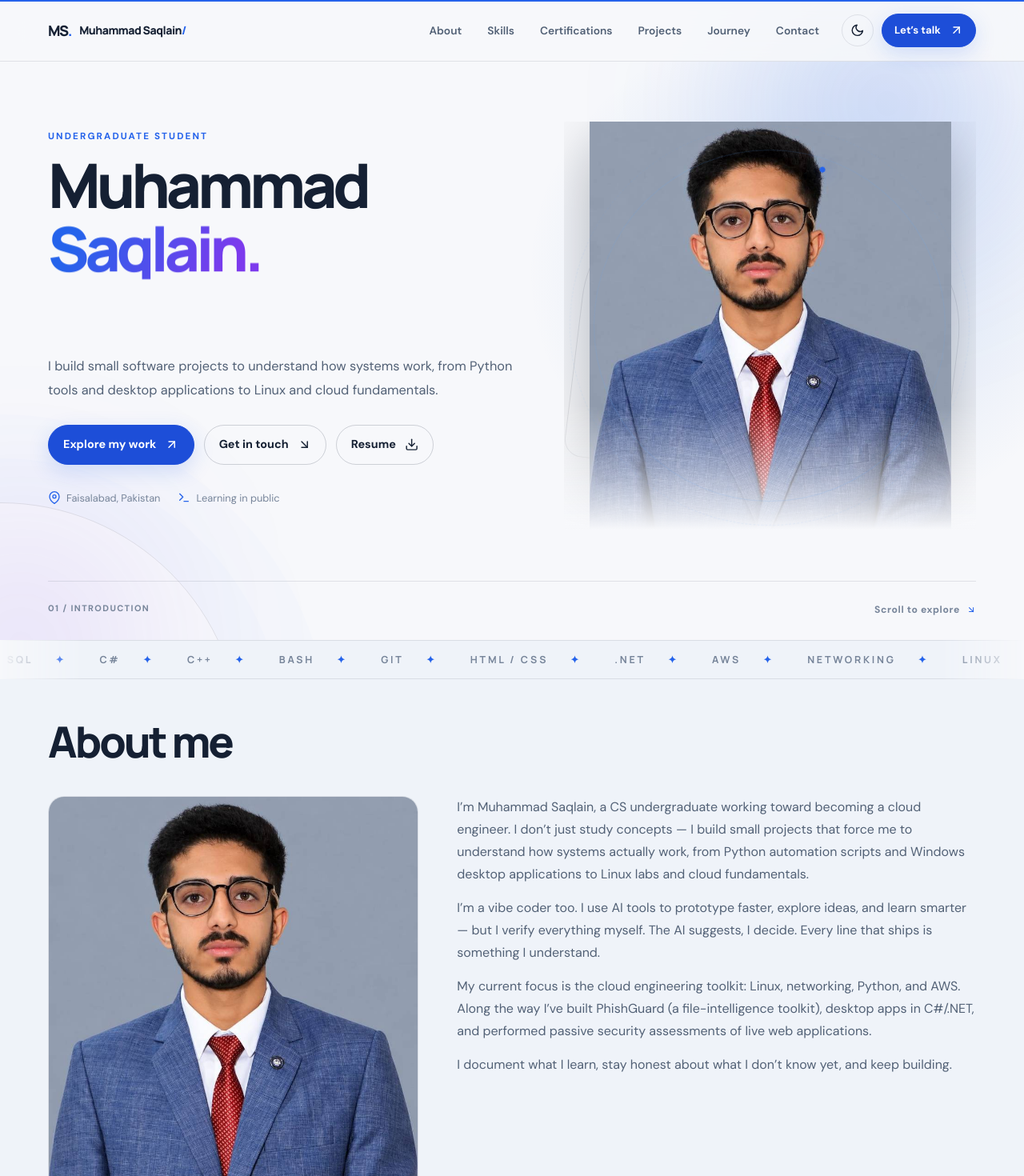
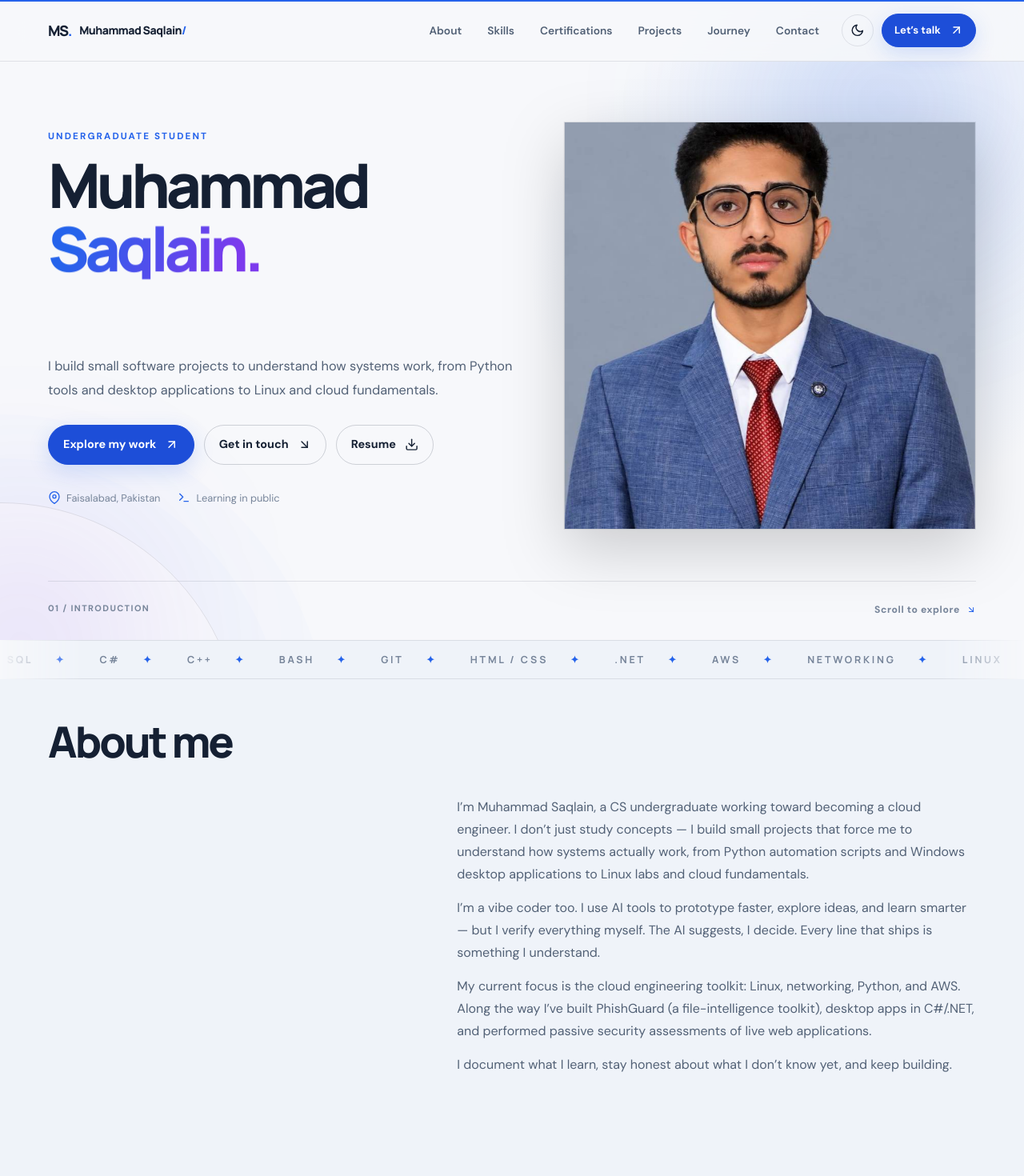
Before and after one commit to muhammadsaqlain-tech/saqlain-portfolio, a React (Vite) app: page / in a window 1280 px wide. Shown: the top 1470 px of the page at 80% size. Built offline with nearby package versions, Linux system fonts and the light colour scheme.

Commit message:
Single shared portrait traveling from Hero to About on scroll

```diff
--- a/src/App.tsx
+++ b/src/App.tsx
@@ -1,4 +1,4 @@
-import { useEffect } from "react";
+import { useEffect, useRef } from "react";
 import { motion, useReducedMotion, useScroll, useSpring } from "motion/react";
 import Navbar from "./components/Navbar";
 import Hero from "./components/Hero";
@@ -10,9 +10,12 @@ import Projects from "./components/Projects";
 import Journey from "./components/Journey";
 import Contact from "./components/Contact";
 import Footer from "./components/Footer";
+import SharedPortrait from "./components/SharedPortrait";
 
 export default function App() {
   const reduceMotion = useReducedMotion();
+  const heroPortraitRef = useRef<HTMLDivElement | null>(null);
+  const aboutPortraitRef = useRef<HTMLDivElement | null>(null);
   const { scrollYProgress } = useScroll();
   const progress = useSpring(scrollYProgress, { stiffness: 120, damping: 28, restDelta: 0.001 });
   useEffect(() => {
@@ -42,9 +45,9 @@ export default function App() {
       <a className="skip-link" href="#main-content">Skip to content</a>
       <Navbar />
       <main id="main-content">
-        <Hero />
+        <Hero portraitRef={heroPortraitRef} />
         <Marquee />
-        <About />
+        <About portraitRef={aboutPortraitRef} />
         <Skills />
         <Certifications />
         <Projects />
@@ -52,6 +55,7 @@ export default function App() {
         <Contact />
       </main>
       <Footer />
+      <SharedPortrait heroRef={heroPortraitRef} aboutRef={aboutPortraitRef} />
       {!reduceMotion && <motion.div className="scroll-progress" aria-hidden="true" style={{ scaleX: progress }} />}
     </>
   );
--- a/src/components/About.tsx
+++ b/src/components/About.tsx
@@ -1,8 +1,7 @@
 import { motion } from "motion/react";
 import SectionHeading from "./SectionHeading";
-import portrait from "../assets/saqlain-original.jpg";
 
-export default function About() {
+export default function About({ portraitRef }: { portraitRef: React.RefObject<HTMLDivElement | null> }) {
   return (
     <section className="section-shell section-light" id="about">
       <div className="wrap">
@@ -15,7 +14,7 @@ export default function About() {
             viewport={{ once: true, amount: 0.3 }}
             transition={{ duration: 0.7, ease: [0.22, 1, 0.36, 1] }}
           >
-            <img src={portrait} alt="Portrait of Muhammad Saqlain" loading="lazy" />
+            <div ref={portraitRef} className="about-placeholder" aria-hidden="true" />
           </motion.div>
           <motion.div
             className="about-text"
--- a/src/components/Hero.tsx
+++ b/src/components/Hero.tsx
@@ -8,7 +8,7 @@ import Magnetic from "./Magnetic";
 // Easing that feels hand-tuned: fast start, soft landing.
 const EASE = [0.2, 0.7, 0.2, 1] as const;
 
-export default function Hero() {
+export default function Hero({ portraitRef }: { portraitRef: React.RefObject<HTMLDivElement | null> }) {
   const reduce = useReducedMotion();
   const sectionRef = useRef<HTMLElement>(null);
   // Gentle parallax: the portrait drifts slightly slower than the scroll.
@@ -83,7 +83,11 @@ export default function Hero() {
           <div className="portrait-grid" aria-hidden="true" />
           {/* Portrait: plain frame with a single entrance animation (no looping float — keeps it calm) */}
           <div className="portrait-frame">
-            <img src={portrait} alt="Portrait of Muhammad Saqlain" fetchPriority="high" />
+            {reduce ? (
+              <img src={portrait} alt="Portrait of Muhammad Saqlain" fetchPriority="high" />
+            ) : (
+              <div ref={portraitRef} className="portrait-placeholder" aria-hidden="true" />
+            )}
           </div>
           <div className="orbit orbit-one" />
           <div className="orbit orbit-two" />
--- /dev/null
+++ b/src/components/SharedPortrait.tsx
@@ -0,0 +1,81 @@
+import { useEffect, useRef } from "react";
+import { useReducedMotion } from "motion/react";
+import portrait from "../assets/saqlain-original.jpg";
+
+type Props = {
+  heroRef: React.RefObject<HTMLDivElement | null>;
+  aboutRef: React.RefObject<HTMLDivElement | null>;
+};
+
+/**
+ * Single shared profile image that travels from Hero to About on scroll.
+ * One <img> element, position: fixed, driven by scroll via rAF.
+ * Tracks live placeholder rects in Hero and About, interpolating
+ * position/size with smoothstep easing. Reverse scroll reverses it.
+ */
+export default function SharedPortrait({ heroRef, aboutRef }: Props) {
+  const imgRef = useRef<HTMLImageElement>(null);
+  const reduce = useReducedMotion();
+
+  useEffect(() => {
+    if (reduce) return;
+    const img = imgRef.current;
+    const heroEl = heroRef.current;
+    const aboutEl = aboutRef.current;
+    if (!img || !heroEl || !aboutEl) return;
+
+    let raf = 0;
+    const smooth = (t: number) => t * t * (3 - 2 * t);
+    const clamp01 = (v: number) => Math.min(1, Math.max(0, v));
+
+    const update = () => {
+      const hr = heroEl.getBoundingClientRect();
+      const ar = aboutEl.getBoundingClientRect();
+      const vh = window.innerHeight;
+
+      // progress: 0 while About is below viewport, 1 once About is well into view
+      const progress = clamp01((vh - ar.top) / (vh - vh * 0.35));
+      const e = smooth(progress);
+
+      const hx = hr.left + hr.width / 2;
+      const hy = hr.top + hr.height / 2;
+      const ax = ar.left + ar.width / 2;
+      const ay = ar.top + ar.height / 2;
+
+      const cx = hx + (ax - hx) * e;
+      const cy = hy + (ay - hy) * e;
+      const w = hr.width + (ar.width - hr.width) * e;
+      const h = hr.height + (ar.height - hr.height) * e;
+
+      // Guard against zero-size placeholders (not yet laid out)
+      if (w > 4 && h > 4) {
+        img.style.transform = `translate3d(${(cx - w / 2).toFixed(1)}px, ${(cy - h / 2).toFixed(1)}px, 0)`;
+        img.style.width = `${w.toFixed(1)}px`;
+        img.style.height = `${h.toFixed(1)}px`;
+        img.style.borderRadius = `${(20 * e).toFixed(1)}px`;
+      }
+
+      // Hide when far outside the relevant scroll range (perf + no stray pixels)
+      const inRange = ar.top < vh * 1.3 && hr.bottom > -vh * 0.3;
+      img.style.opacity = inRange ? "1" : "0";
+
+      raf = requestAnimationFrame(update);
+    };
+
+    raf = requestAnimationFrame(update);
+    return () => cancelAnimationFrame(raf);
+  }, [reduce, heroRef, aboutRef]);
+
+  // Reduced motion: no traveling image; Hero renders a static <img> instead.
+  if (reduce) return null;
+
+  return (
+    <img
+      ref={imgRef}
+      src={portrait}
+      alt="Portrait of Muhammad Saqlain"
+      className="shared-portrait"
+      draggable={false}
+    />
+  );
+}
--- a/src/styles.css
+++ b/src/styles.css
@@ -268,11 +268,29 @@ img { display: block; max-width: 100%; }
 /* About split — pic left, text right */
 .about-split { display: grid; grid-template-columns: minmax(0, 5fr) minmax(0, 7fr); gap: 48px; align-items: start; margin-top: -8px; }
 .about-pic { position: relative; border-radius: 20px; overflow: hidden; }
-.about-pic img { display: block; width: 100%; height: auto; object-fit: contain; border-radius: 20px; border: 1px solid var(--line); filter: drop-shadow(0 25px 38px rgba(0, 0, 0, .18)); background: var(--bg-2); }
+.about-pic { border-radius: 20px; }
 .about-text .story-index { display: block; margin-bottom: 12px; }
 .about-text h3 { margin: 0 0 18px; font: 800 clamp(1.8rem, 4vw, 2.4rem) var(--display); letter-spacing: -.03em; }
 .about-text h3 span { color: var(--accent); }
 .about-text p { color: var(--muted); font-size: 1rem; line-height: 1.75; margin: 0 0 14px; }
+
+
+/* Shared traveling portrait — one <img>, fixed, scroll-driven */
+.shared-portrait {
+  position: fixed;
+  top: 0;
+  left: 0;
+  z-index: 50;
+  object-fit: cover;
+  pointer-events: none;
+  will-change: transform, width, height, border-radius;
+  border: 1px solid var(--line);
+  filter: drop-shadow(0 25px 38px rgba(0, 0, 0, .18));
+  margin: 0;
+  opacity: 0;
+}
+.portrait-placeholder { width: 100%; height: 100%; max-height: 560px; aspect-ratio: 800 / 903; }
+.about-placeholder { width: 100%; aspect-ratio: 800 / 903; }
 
 /* Journey */
 .journey-layout { display: grid; grid-template-columns: 1.1fr .9fr; gap: clamp(45px, 8vw, 115px); align-items: start; }
```
